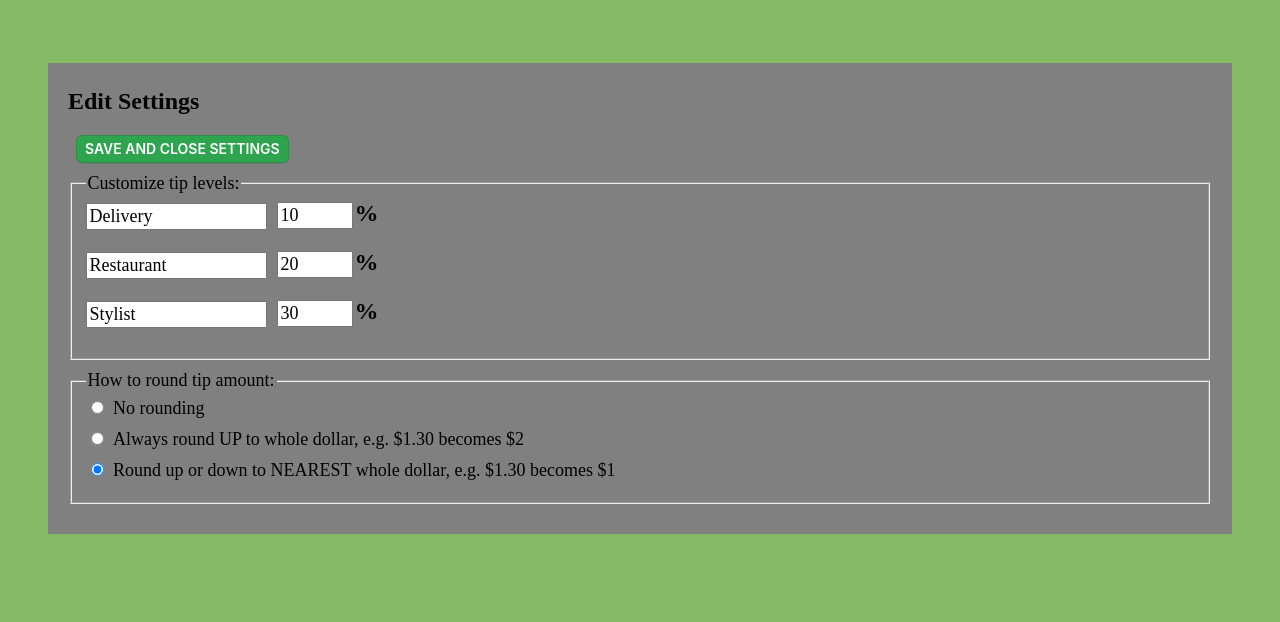
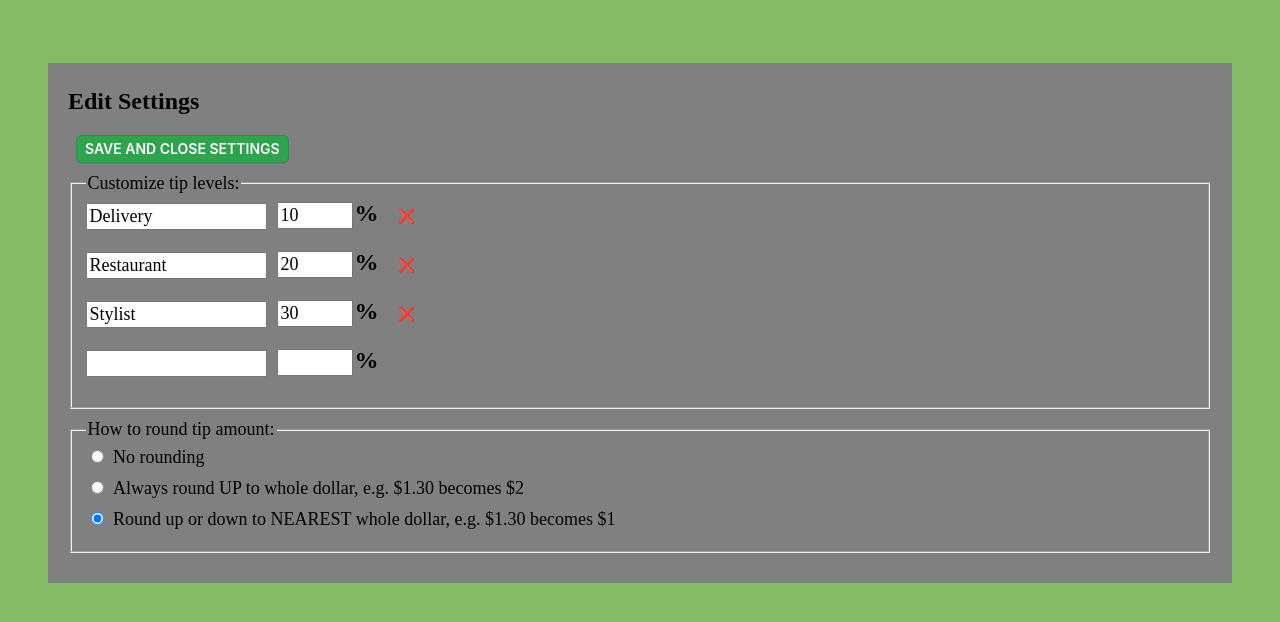
Before and after one commit to jcbc98/TipCalculatorApp, a plain HTML site: page index.html in a window 1280 px wide. Both pictures are taken after a click on the button "Edit Settings". Shown: the part 130-752 px from the top of the page. Drawn offline with Linux system fonts and the light colour scheme.

Commit message:
(jcbc) Allow levels to be added and deleted; get rid of extra whitespace in level labels

```diff
--- a/style.css
+++ b/style.css
@@ -121,6 +121,74 @@ label {
   box-shadow: rgba(20, 70, 32, .2) 0 1px 0 inset;
 }
 
+/*
+<!-- HTML !-->
+<button class="button-48" role="button"><span class="text">Button 48</span></button>
+*/
+
+/* CSS */
+.button-48 {
+  appearance: none;
+  background-color: inherit;
+  border-width: 0;
+  box-sizing: border-box;
+  color: #000000;
+  cursor: pointer;
+  display: inline-block;
+  font-family: Clarkson,Helvetica,sans-serif;
+  font-size: 14px;
+  font-weight: 600;
+  line-height: 20px;
+  padding: 3px 8px;
+  /*font-weight: 500;
+  letter-spacing: 0;
+  line-height: 1em;*/
+  margin: 0;
+  opacity: 1;
+  outline: 0;
+  /*padding: 1.5em 2.2em;*/
+  position: relative;
+  text-align: center;
+  text-decoration: none;
+  text-rendering: geometricprecision;
+  text-transform: uppercase;
+  transition: opacity 300ms cubic-bezier(.694, 0, 0.335, 1),background-color 100ms cubic-bezier(.694, 0, 0.335, 1),color 100ms cubic-bezier(.694, 0, 0.335, 1);
+  user-select: none;
+  -webkit-user-select: none;
+  touch-action: manipulation;
+  vertical-align: baseline;
+  white-space: nowrap;
+}
+
+.button-48:before {
+  animation: opacityFallbackOut .5s step-end forwards;
+  backface-visibility: hidden;
+  background-color: #EBEBEB;
+  clip-path: polygon(-1% 0, 0 0, -25% 100%, -1% 100%);
+  content: "";
+  height: 100%;
+  left: 0;
+  position: absolute;
+  top: 0;
+  transform: translateZ(0);
+  transition: clip-path .5s cubic-bezier(.165, 0.84, 0.44, 1), -webkit-clip-path .5s cubic-bezier(.165, 0.84, 0.44, 1);
+  width: 100%;
+}
+
+.button-48:hover:before {
+  animation: opacityFallbackIn 0s step-start forwards;
+  clip-path: polygon(0 0, 101% 0, 101% 101%, 0 101%);
+}
+
+.button-48:after {
+  background-color: #FFFFFF;
+}
+
+.button-48 span {
+  z-index: 1;
+  position: relative;
+}
+
 /* https://www.w3docs.com/snippets/css/how-to-style-a-select-box-drop-down-with-only-css.html
 */
 
--- a/tipcalculator.js
+++ b/tipcalculator.js
@@ -52,25 +52,57 @@ function fillLevelsSettings() {
     const d = createLevelInputs(idx, level[0], level[1]);
     levelsElt.appendChild(d);
   });
+  const n = createLevelInputs('_new', '', '');
+  levelsElt.appendChild(n);
 }
 
 function createLevelInputs(level, label, tip) {
   const levelID = "level" + level;
   var inputsStr = "<div class='left-input'><input type='text' size='15' id='" + levelID + "' name='" + levelID + "' ";
   inputsStr += "value='" + label + "' /></div><div class='right-input'><input type='number' id='" + levelID + "_tip' ";
-  inputsStr += "min='0' max='100' value='" + tip + "' /><label class='heavy-emphasis'>%</label></div>";
+  inputsStr += "min='0' max='100' value='" + tip + "' /><label class='heavy-emphasis'>%</label>";
+  if (!isNaN(level)) {
+    inputsStr += "&nbsp;&nbsp;<button class='button-48' onclick='deleteLevel("+level+"); return false;'>";
+    inputsStr += "<span class='text'>&#x274C</span></button>";
+  }
+  inputsStr += "</div>";
   const d = document.createElement('div');
   d.innerHTML = inputsStr;
+  d.setAttribute('id', "div_" + levelID);
   return d;
 }
 
+function deleteLevel(level) {
+  const levelID = "level" + level;
+  const levelDiv = document.getElementById("div_" + levelID);
+  levelDiv.style.display = 'none';
+}
+
 function saveLevelsSettings() {
+  levels_to_delete = [];
   levels.forEach((level, idx) => {
     const levelID = "level" + idx;
-    const levelElt_label = document.getElementById(levelID).value;
-    const levelElt_tip = Number(document.getElementById(levelID + "_tip").value);
-    levels[idx][0] = levelElt_label;
-    levels[idx][1] = levelElt_tip;
+    const levelDiv = document.getElementById("div_" + levelID);
+    if (levelDiv.style.display == 'none') {
+      levels_to_delete.push(idx);
+    }
+    else {
+      const levelElt_label = trimAndSqueezeWhitespace(document.getElementById(levelID).value);
+      const levelElt_tip   = Number(document.getElementById(levelID + "_tip").value);
+      levels[idx][0]       = levelElt_label;
+      levels[idx][1]       = levelElt_tip;
+    }
+  });
+  levels_to_delete.forEach((level, idx) => {
+    levels.splice(level, 1);
+  });
+  const newlevel_label = trimAndSqueezeWhitespace(document.getElementById("level_new").value);
+  const newlevel_tip = Number(document.getElementById("level_new_tip").value);
+  if (newlevel_label.length > 0 && !isNaN(newlevel_tip)) {
+    levels.push([ newlevel_label, newlevel_tip ]);
+  }
+  levels.sort((a, b) => {
+    return a[1] - b[1]; // Sort on tip percentage
   });
 }
 
@@ -123,6 +155,14 @@ function calc() {
 }
 
 /**
+*   Utility / Helper functions
+**/
+
+function trimAndSqueezeWhitespace(s) {
+  return s.trim().replace(/\s+/g, ' ');
+}
+
+/**
 *   Set up page on first load
 **/
 window.addEventListener("load", (event) => {
```
